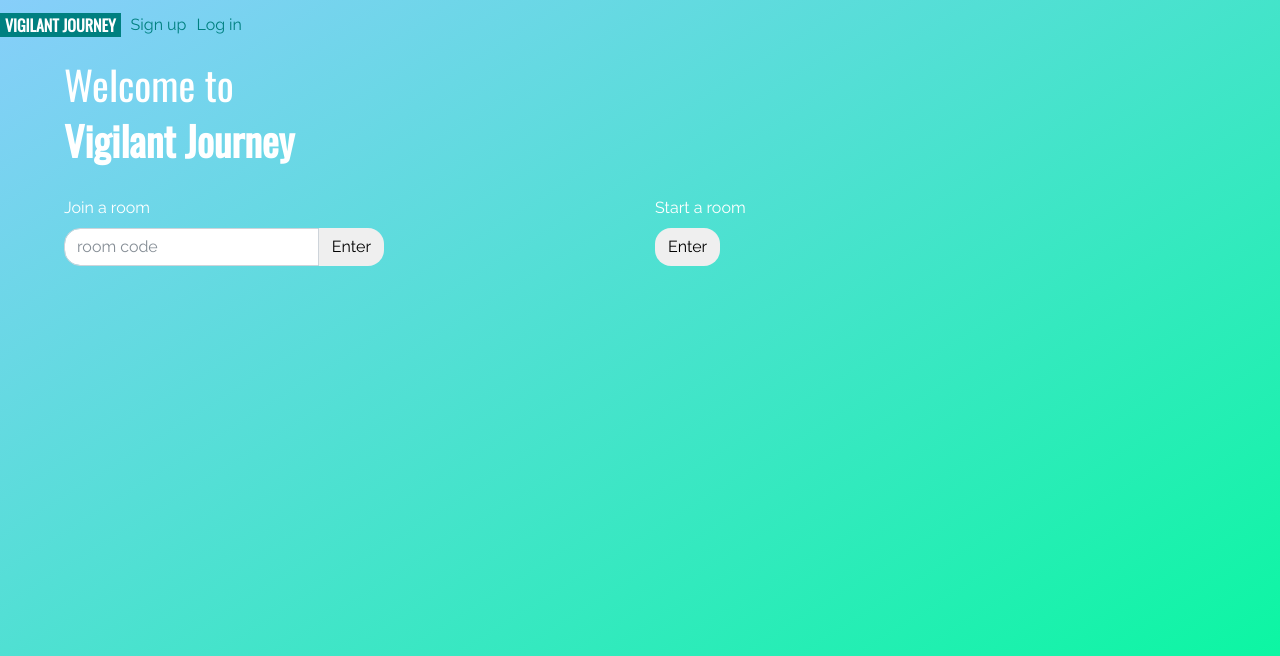
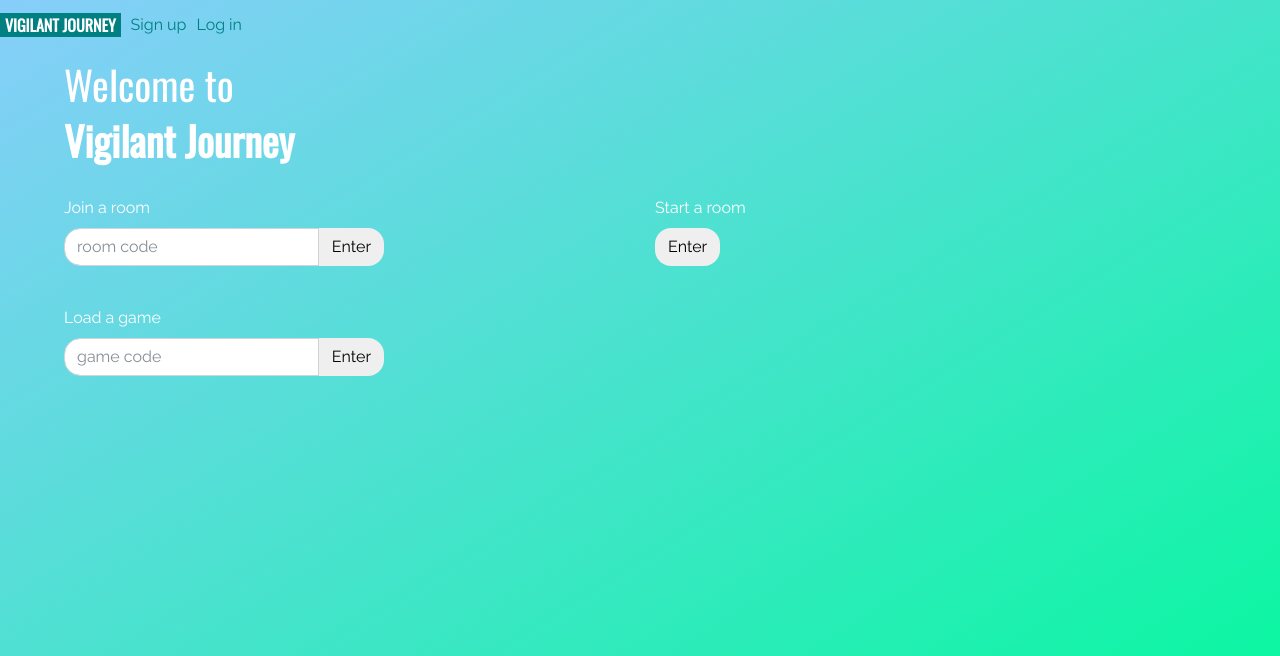
Before and after one commit to caxon/vigilant-journey, a Django app: page /main in a window 1280 px wide. Shown: the top 656 px of the page. Run offline with Django 3.2, Linux system fonts and the light colour scheme; some libraries are stand-ins or nearby versions.

Commit message:
Add load game button in index page

```diff
--- a/Backend307/templates/user/main.html
+++ b/Backend307/templates/user/main.html
@@ -31,6 +31,23 @@
 		<label for="roomcode"> Start a room </label> <br>
 		<button name="roomcode" class="btn btn-default form-rounded" id="createGame">Enter</button>
 	</div>
+
+    <div class="col-md-6">
+		<form action="../load" method="post">
+			{% csrf_token %}
+			<div class="form-group">
+				<label for="room_id"> Load a game </label>
+				<br>
+				<div class="input-group mb-3" style="max-width: 20em;">
+					<input type="text" class="form-control form-rounded" name="room_id" placeholder="game code">
+					<div class="input-group-append">
+						<button class="btn btn-default btn-rounded" type="submit">Enter</button>
+					</div>
+				</div>
+			</div>
+		</form>
+		<br>
+	</div>
 </div>
 
 <script>
--- a/Backend307/user/urls.py
+++ b/Backend307/user/urls.py
@@ -9,5 +9,6 @@ urlpatterns = [
     path('save_result', user.views.save_match_result, name='save_result'),
     path('stats', user.views.get_stats, name='stats'),
     path('main', user.views.main, name='main'),
-    path('index', user.views.index, name='index')
+    path('index', user.views.index, name='index'),
+    path('load', user.views.load_game, name='load')
 ]
--- a/Backend307/user/views.py
+++ b/Backend307/user/views.py
@@ -8,7 +8,7 @@ from django.db import IntegrityError
 from django.utils.html import escape
 from . import forms
 from .models import *
-
+from gamestate.models import *
 
 # Create your views here.
 
@@ -111,3 +111,17 @@ def joinRoom(request):
         else: form.add_error('roomcode', 'Error, please try again')
         context['form'] = form
     return render(request, '../templates/user/main.html', context)
+
+
+def load_game(request):
+    context = {}
+    if request.method == 'POST':
+        room_name = request.POST['room_id']
+        try:
+            room_obj = GameLobby.objects.get(room_name=room_name).as_json()
+            context['loaded_room'] = room_obj
+        except:
+            context['loaded_room'] = "Lobby not found"
+        # print(GameLobby.objects.get(room_name=room_name).as_json())
+
+    return render(request, '../templates/gamestate/load.html', context)
```
Also changed, not shown: Backend307/gamestate/views.py (+4 -4 lines), Backend307/templates/gamestate/load.html (+8 -0 lines), Backend307/templates/gamestate/saved.html (+6 -5 lines).
